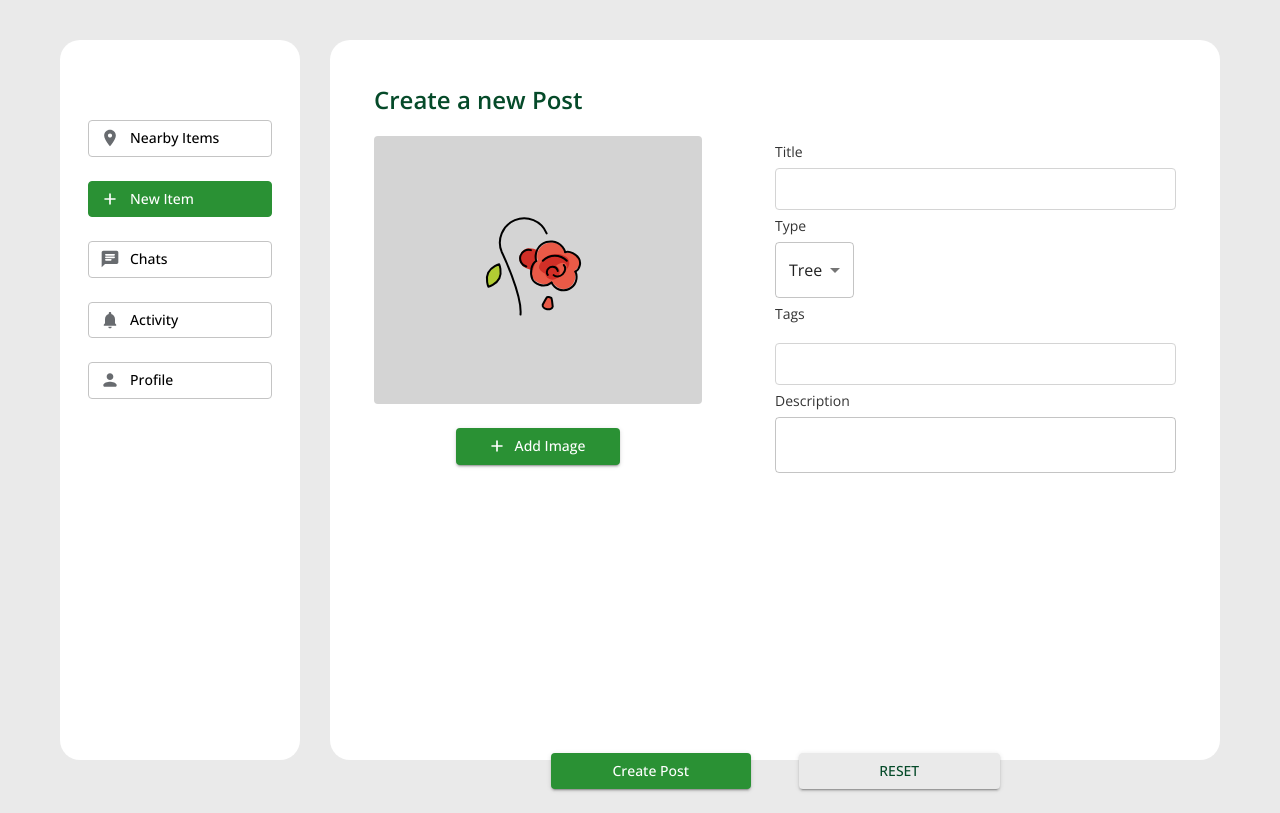
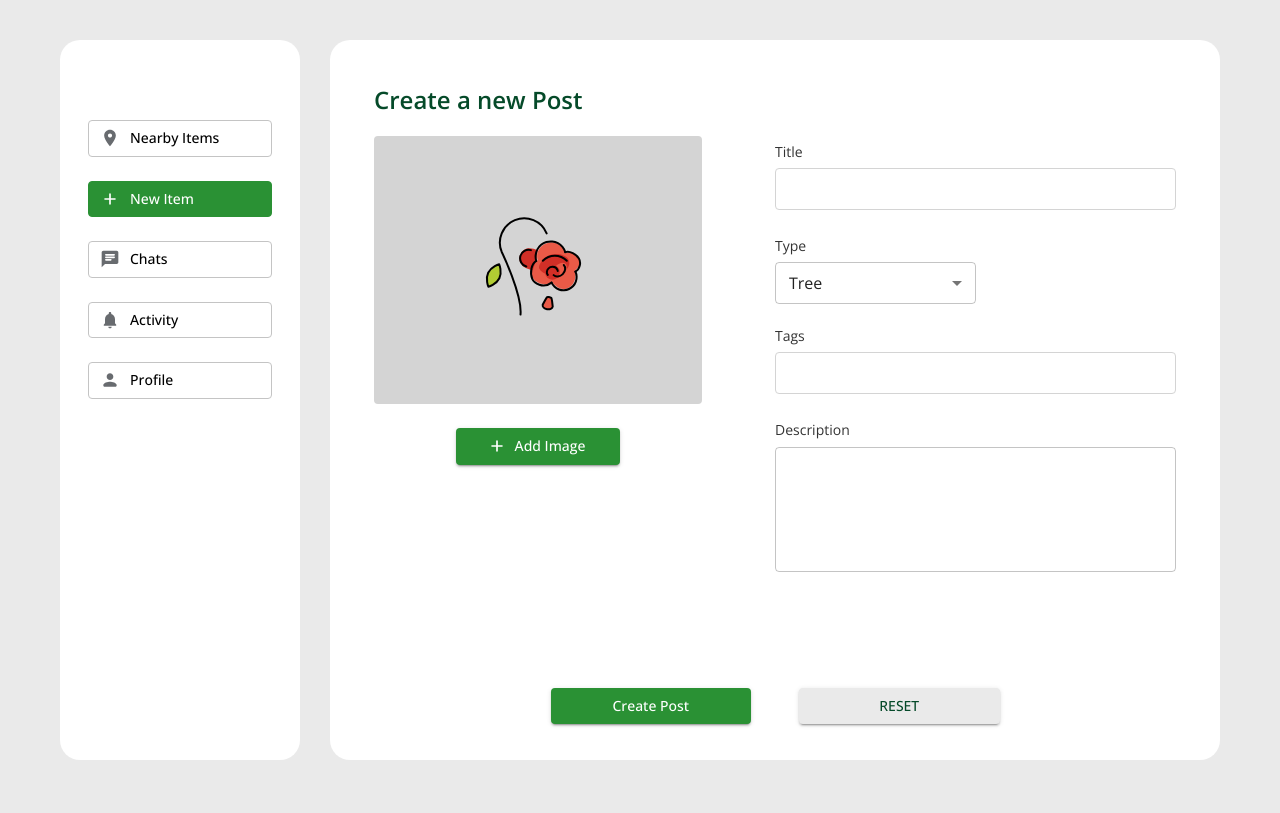
Before and after one commit to mousamdhakal/floral-exchange, a React (Create React App) app in the folder client/: page /newItem in a window 1280 px wide. Built offline with nearby package versions, Linux system fonts and the light colour scheme; sample sign-in values are in the browser's storage.

Commit message:
Added visual changes and fixed for add item page

```diff
--- a/client/src/components/Description/Description.js
+++ b/client/src/components/Description/Description.js
@@ -1,7 +1,6 @@
-import { InputLabel, InputBase, containerClasses } from '@mui/material'
-import Box from '@mui/material/Box';
-import TextField from '@mui/material/TextField';
-import './Description.scss';
+import { InputLabel } from '@mui/material'
+import TextField from '@mui/material/TextField'
+import './Description.scss'
 
 const Description = ({
   containerClass,
@@ -10,21 +9,28 @@ const Description = ({
   placeholder,
   value,
   handleChange,
-    type
+  type,
 }) => {
   return (
     <>
-            <div className={containerClass ? containerClass : 'input-root'}>
+      <InputLabel classes={{ root: 'form-input-label' }} htmlFor={id}>
+        {name}
+      </InputLabel>
+      <div className={containerClass ? containerClass : 'multiline-outer'}>
         <TextField
           id={id}
           label=""
           multiline
+          rows={4}
           maxRows={6}
           value={value}
           onChange={handleChange}
-                    classes={{ input: 'form-input', root: 'input-root' }}
+          inputProps={{
+              className: 'multiline-input'
+          }}
+          classes={{root: 'multiline-root'}}
           placeholder={placeholder ? placeholder : ''}
-                    type={type ? type: 'text'}
+          type={type ? type : 'text'}
         />
       </div>
     </>
--- a/client/src/components/Description/Description.scss
+++ b/client/src/components/Description/Description.scss
@@ -0,0 +1,22 @@
+#root {
+  .multiline-input {
+    position: relative;
+    width: 100%;
+    font-size: 14px;
+    font-weight: 500;
+  }
+
+  .multiline-outer {
+    width: 100%;
+  }
+
+  .multiline-root {
+    width: 100%;
+    .Mui-focused {
+      border: 1px solid var(--dark-grey);
+      .MuiOutlinedInput-notchedOutline {
+        border: none;
+      }
+    }
+  }
+}
--- a/client/src/components/Dropdown/Dropdown.js
+++ b/client/src/components/Dropdown/Dropdown.js
@@ -2,13 +2,16 @@ import { useState } from 'react'
 import MenuItem from '@mui/material/MenuItem'
 import Select from '@mui/material/Select'
 
+import './Dropdown.scss'
 
-const Dropdown = ({ data }) => {
+
+const Dropdown = ({ data, containerClass }) => {
   const [value, setValue] = useState(data[0].value)
   return (
-    <div>
+    <div className={containerClass ? containerClass : 'dropdown-root'}>
       <Select
         value={value}
+        classes={{root: 'dropdown'}}
         onChange={(e) => setValue(e.target.value)}
         displayEmpty
         inputProps={{ 'aria-label': 'Without label' }}
--- /dev/null
+++ b/client/src/components/Dropdown/Dropdown.scss
@@ -0,0 +1,15 @@
+#root {
+  .dropdown-root {
+    width: 100%
+  }
+
+  .dropdownWithMarginBottom {
+    width: 100%;
+    margin-bottom: 16px;
+  }
+
+  .dropdown {
+    width: 50%;
+    height: 42px;
+  }
+}
--- a/client/src/components/Input/FormInput.js
+++ b/client/src/components/Input/FormInput.js
@@ -1,4 +1,4 @@
-import { InputLabel, InputBase, containerClasses } from '@mui/material'
+import { InputLabel, InputBase } from '@mui/material'
 
 import './FormInput.scss'
 
--- a/client/src/components/Input/FormInput.scss
+++ b/client/src/components/Input/FormInput.scss
@@ -1,6 +1,11 @@
 #root {
   .input-root {
     width: 100%
+  }
+
+  .inputWithMarginBottom {
+    width: 100%;
+    margin-bottom: 20px;
   }
 
   .form-input {
@@ -11,6 +16,7 @@
     padding: 10px 12px;
     font-size: 14px;
     font-weight: 500;
+    height: 20px;
 
     &:focus {
       border: 1px solid var(--dark-grey)
--- a/client/src/components/Tags/Tags.js
+++ b/client/src/components/Tags/Tags.js
@@ -1,4 +1,4 @@
-import { InputLabel, InputBase, containerClasses } from '@mui/material'
+import { InputLabel, InputBase } from '@mui/material'
 
 import './Tags.scss'
 
--- a/client/src/styles/index.scss
+++ b/client/src/styles/index.scss
@@ -96,6 +96,7 @@ body{
   flex: 1;
   height: 100%;
   padding: 44px;
+  position: relative;
 }
 
 // Default style for pages
@@ -135,8 +136,11 @@ body{
   background-color: var(--light-grey);
   border-radius: 4px;
 }
+
 .newItem-actions{
+  position: absolute;
+  width: calc(100% - 44px * 2);
+  bottom: 12px;
   display: flex;
   justify-content: center;
-  margin-top: 256px;
 }
--- a/client/src/views/NewItem/NewItem.js
+++ b/client/src/views/NewItem/NewItem.js
@@ -13,12 +13,13 @@ import Tags from '../../components/Tags/Tags'
 import Dropdown from '../../components/Dropdown/Dropdown'
 import { InputLabel } from '@mui/material'
 
-
 export class NewItems extends Component {
   constructor(props) {
     super(props)
     this.state = {
       title: '',
+      tags: '',
+      description: ''
     }
   }
 
@@ -29,11 +30,15 @@ export class NewItems extends Component {
   handleChange = (e, name) => {
     if (name === 'title') {
       this.setState({ title: e.target.value })
+    } else if (name === 'tags') {
+      this.setState({ tags: e.target.value })
+    } else if (name === 'description') {
+      this.setState({ description: e.target.value })
     }
   }
 
   render() {
-    const { title } = this.state
+    const { title, tags, description } = this.state
     return (
       <>
         <Typography classes={{ h5: 'page-heading' }} variant="h5">
@@ -57,33 +62,35 @@ export class NewItems extends Component {
               name="Title"
               id="post-title"
               value={title}
+              containerClass="inputWithMarginBottom"
               handleChange={(e) => this.handleChange(e, 'title')}
             />
-              <InputLabel classes={{ root: 'form-input-label' }}>
-                Type
-              </InputLabel>
+            <InputLabel classes={{ root: 'form-input-label' }}>Type</InputLabel>
             <Dropdown
               data={[
                 { name: 'Tree', value: 'tree' },
                 { name: 'Flower', value: 'flower' },
                 { name: 'Plant', value: 'plant' },
               ]}
+              containerClass="dropdownWithMarginBottom"
             />
-              <InputLabel classes={{ root: 'form-input-label' }}>
-                Tags
-              </InputLabel>
-              <Tags />
-
-              <InputLabel classes={{ root: 'form-input-label' }}>
-                Description
-              </InputLabel>
-              <Description />
+            <Tags
+              name="Tags"
+              id="post-tags"
+              value={tags}
+              containerClass="inputWithMarginBottom"
+              handleChange={(e) => this.handleChange(e, 'tags')}
+            />
+            <Description
+              name="Description"
+              id="post-description"
+              value={description}
+              handleChange={(e) => this.handleChange(e, 'description')}
+            />
           </div>
         </div>
         <div className="newItem-actions">
-            <Button
-              containedButton={'contained-full-button quarter-width m-24'}
-            >
+          <Button containedButton={'contained-full-button quarter-width m-24'}>
             Create Post
           </Button>
           <Button
```
Lines whose indentation alone changed are shown as unchanged.
